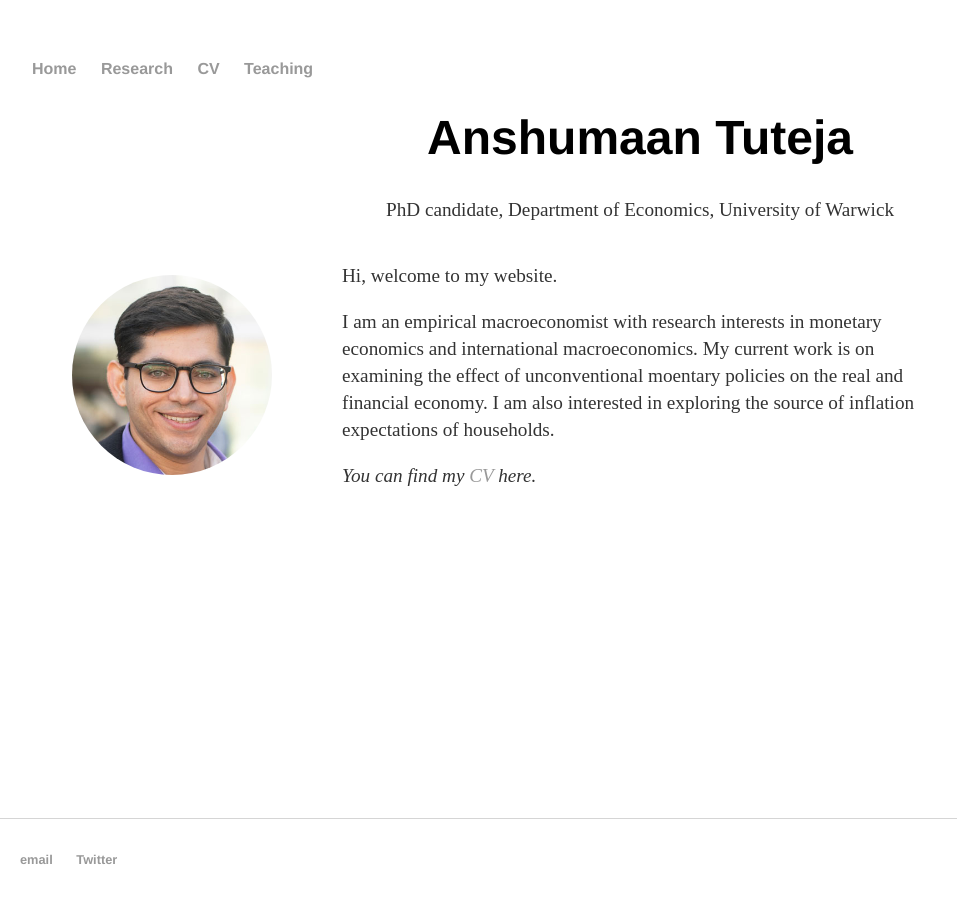
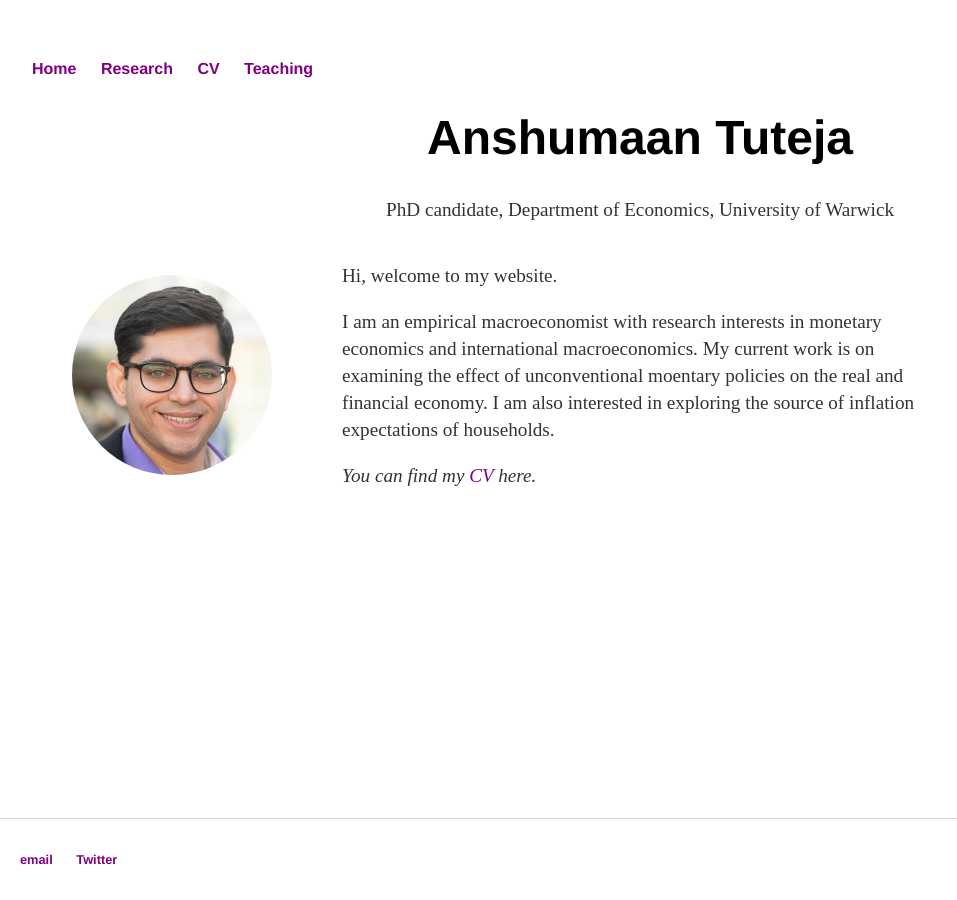
Before and after one commit to anshumaan-tuteja/anshumaan-tuteja.github.io, a Jekyll site: the page built from index.html, in a window 1280 px wide. Shown: the whole page, without its empty margins (0-957 px from the left). Built offline with Jekyll 4.4.1, drawn with Linux system fonts in a browser that asks for light colours.

Commit message:
Update main.css

```diff
--- a/css/main.css
+++ b/css/main.css
@@ -26,7 +26,7 @@ nav ul li, footer ul li {
 
 a {
     text-decoration: none;
-    color: #999;
+    color: purple;
 }
 a:hover {
     text-decoration: underline;
@@ -106,6 +106,7 @@ main {
     width: 200px;
     height: 200px;
     border-radius: 50%;
+    maegin-left: 30px;
     margin-right: 30px;
 }
       div {
@@ -118,8 +119,5 @@ main {
   line-height: 1.4em;
     color: blue;
 }
-nav ul li, footer ul li {
-   color: purple;
-}
 
   }
```
